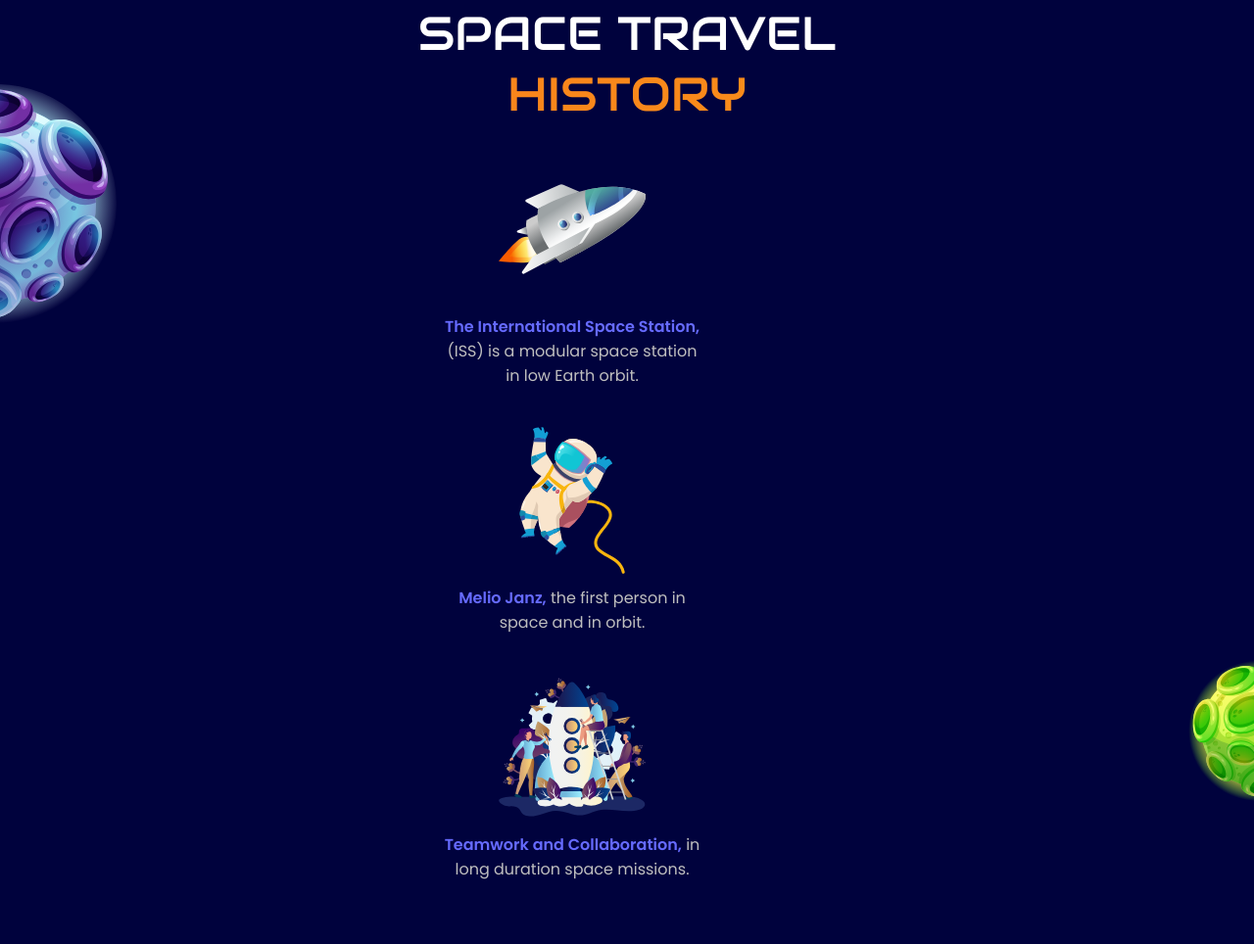
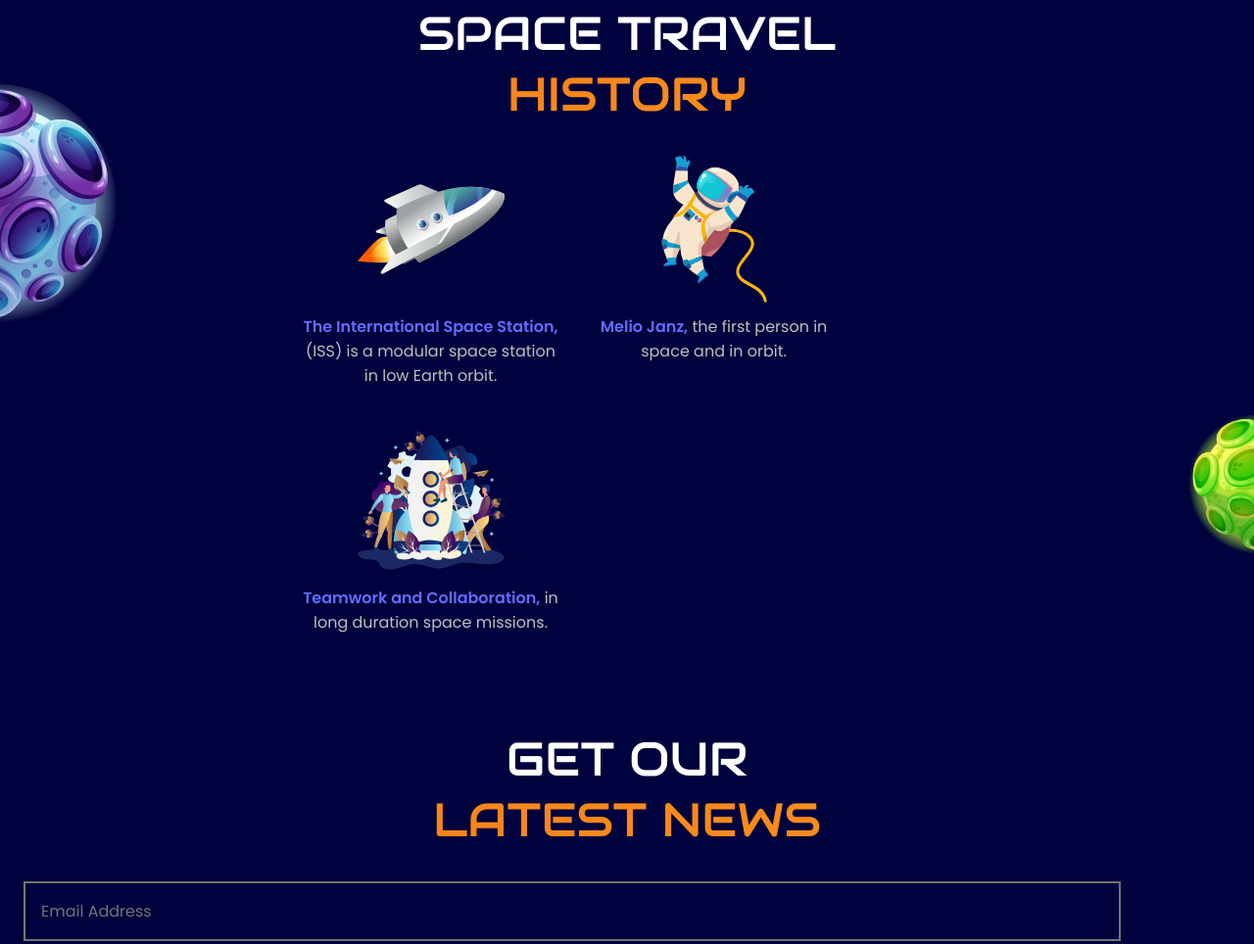
Before and after one commit to erickdc7/responsive-space-website-2, a plain HTML site: page index.html in a window 1280 px wide. Shown: the part 2139-3103 px from the top of the page at 98% size. Drawn offline with nearby package versions, Linux system fonts and the light colour scheme.

Commit message:
add history container styles

```diff
--- a/assets/css/styles.css
+++ b/assets/css/styles.css
@@ -722,6 +722,10 @@ img {
   .explore__img {
     order: -1;
   }
+
+  .history__container {
+    grid-template-columns: repeat(2, 265px);
+  }
 }
 
 /* For large devices */
```
